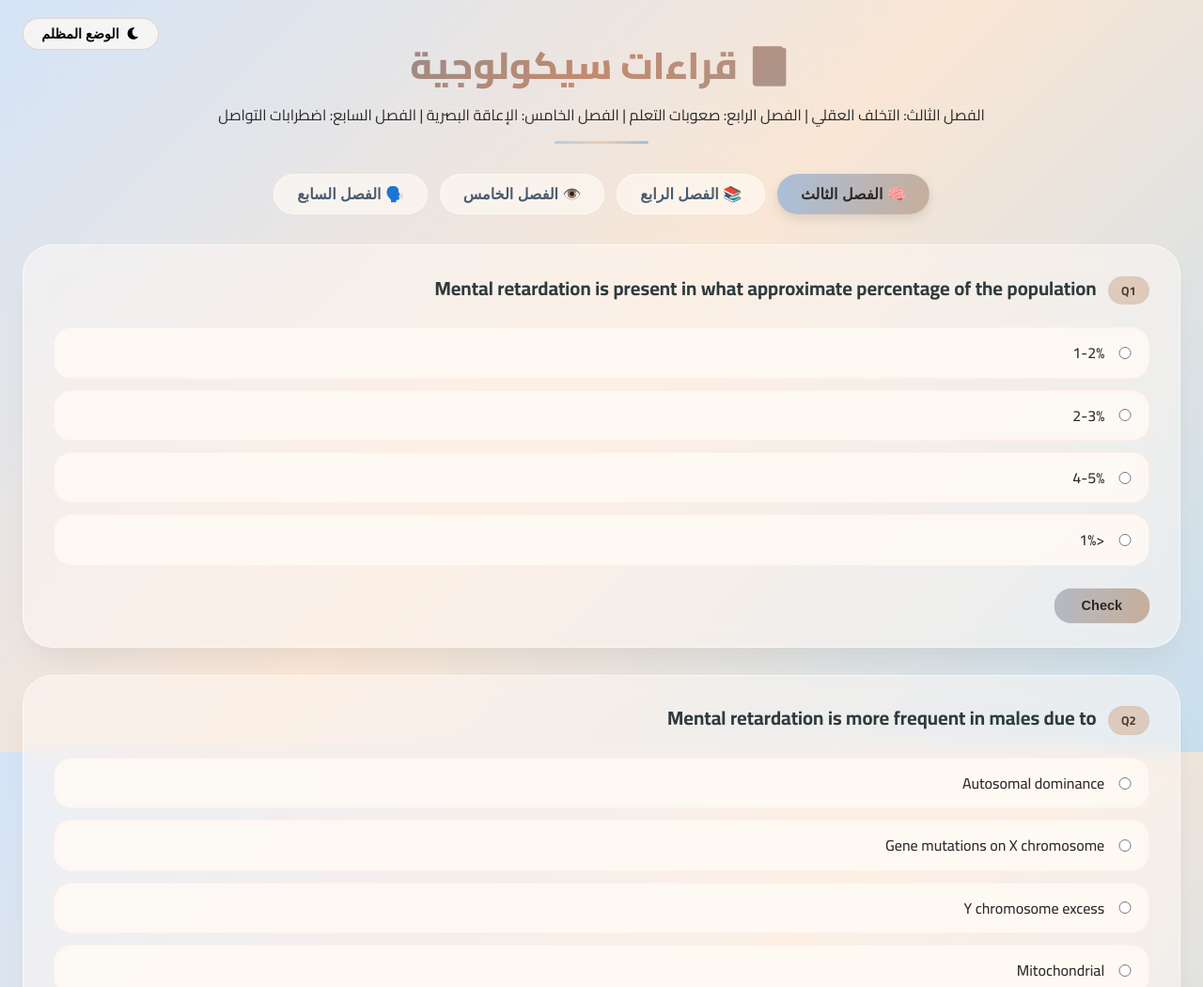
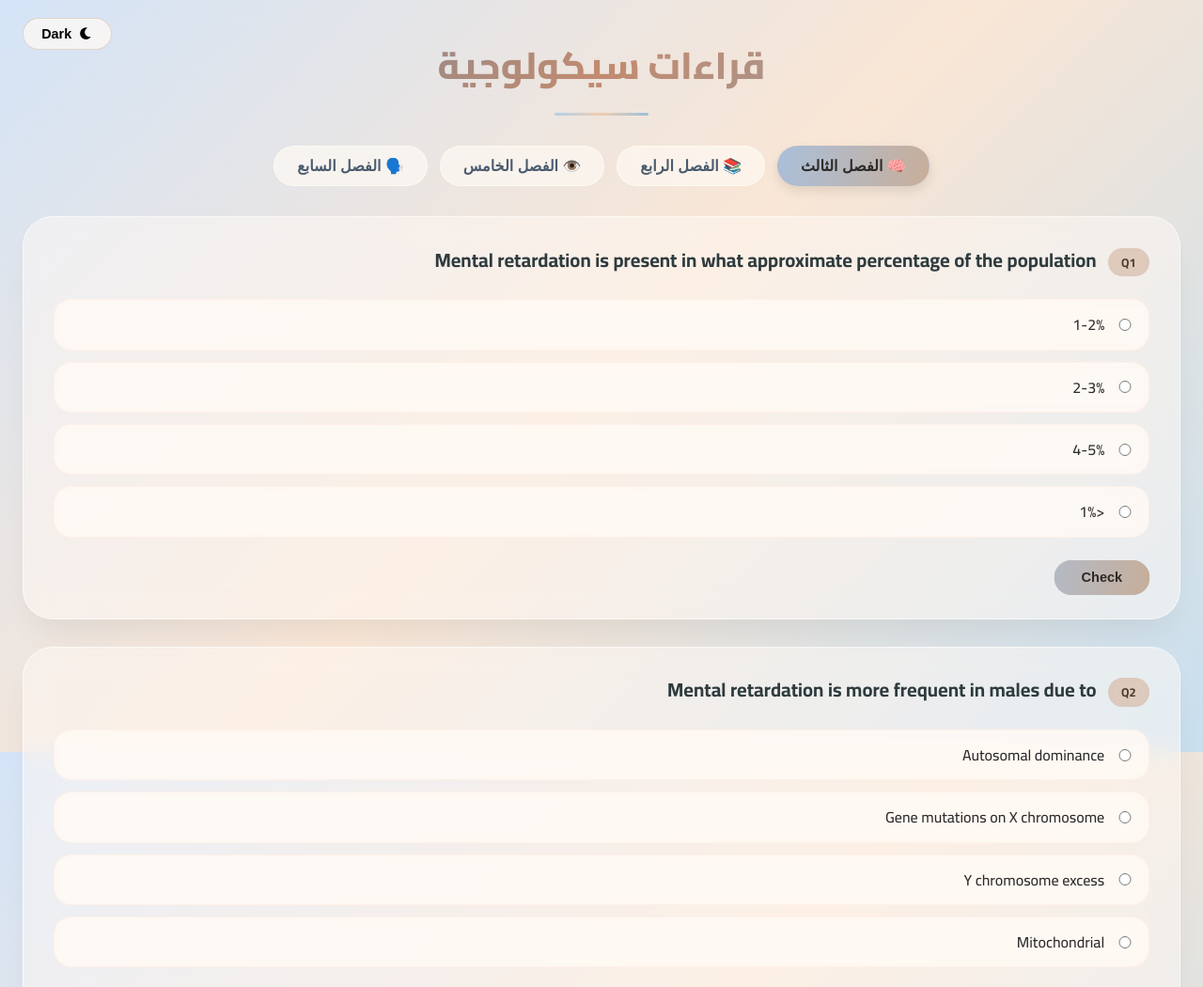
Before and after one commit to ayag63071-sys/chapter3, a plain HTML site: page index.html in a window 1280 px wide. Shown: the top 1050 px of the page at 94% size. Drawn offline with Linux system fonts and the light colour scheme.

Commit message:
Update index.html

```diff
--- a/index.html
+++ b/index.html
@@ -109,11 +109,10 @@
     </style>
 </head>
 <body>
-<button class="dark-toggle" id="darkModeToggle"><i class="fas fa-moon"></i> الوضع المظلم</button>
+<button class="dark-toggle" id="darkModeToggle"><i class="fas fa-moon"></i>Dark</button>
 <div class="container">
     <div class="hero">
-        <h1>📘 قراءات سيكولوجية</h1>
-        <p>الفصل الثالث: التخلف العقلي | الفصل الرابع: صعوبات التعلم | الفصل الخامس: الإعاقة البصرية | الفصل السابع: اضطرابات التواصل</p>
+        <h1>قراءات سيكولوجية</p>
         <div class="deco-line"></div>
     </div>
     <div class="tabs">
@@ -126,7 +125,7 @@
     <div id="chapter4" class="chapter-section"><div id="quizContainer4"></div><div class="translation-section"><div class="section-title"><i class="fas fa-language"></i> تدريبات الترجمة - الفصل الرابع</div><div id="translationList4"></div></div></div>
     <div id="chapter5" class="chapter-section"><div id="quizContainer5"></div><div class="translation-section"><div class="section-title"><i class="fas fa-language"></i> تدريبات الترجمة - الفصل الخامس</div><div id="translationList5"></div></div></div>
     <div id="chapter7" class="chapter-section"><div id="quizContainer7"></div><div class="translation-section"><div class="section-title"><i class="fas fa-language"></i> تدريبات الترجمة - الفصل السابع</div><div id="translationList7"></div></div></div>
-    <div class="footer-design"><i class="fas fa-palette"></i> design by Aya Gaber</div>
+    <div class="footer-design">Aya Gaber</div>
 </div>
 <script>
     function escapeHtml(s) { if(!s) return ''; return s.replace(/[&<>]/g, m => m==='&'?'&amp;':m==='<'?'&lt;':'&gt;'); }
```
